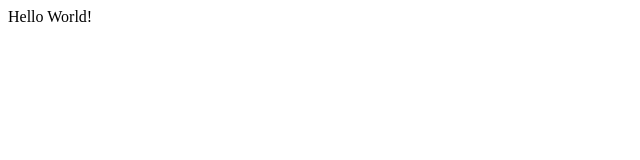
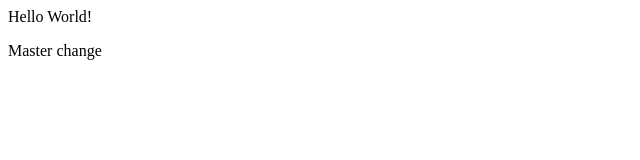
Before and after one commit to dannix88/git-tuto, a plain HTML site: page simple.html in a window 1280 px wide. Shown: the full height of the page, 0-640 px from the left. Drawn offline with Linux system fonts and the light colour scheme.

Commit message:
more text

```diff
--- a/simple.html
+++ b/simple.html
@@ -2,8 +2,11 @@
     Copyright
  -->
 <html>
-    <title>Example website</title>
+    <title>Example master website</title>
     <div>
         Hello World!
     </div>
+    <p>
+        Master change
+    </p>
 </html>
```
